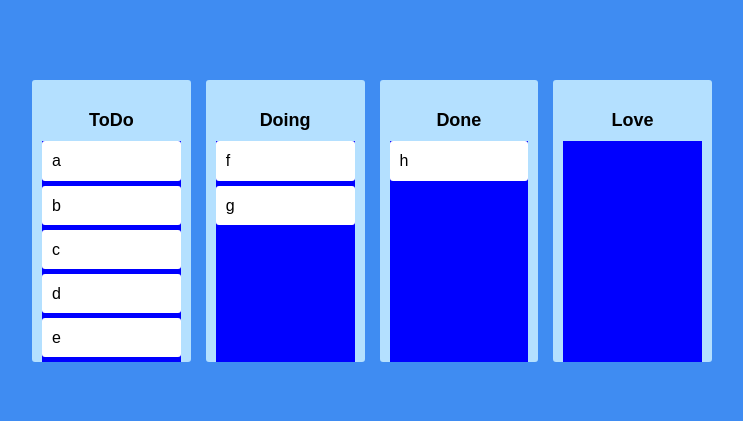
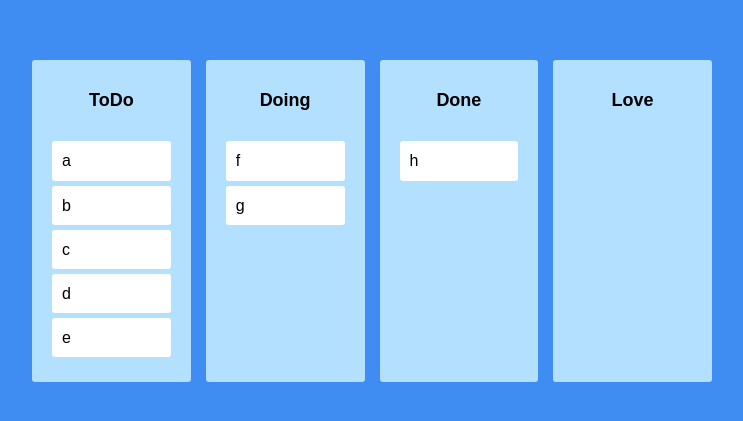
Before and after one commit to joyjsmun/Clone_Trello, a React (Create React App) app: page / in a window 1280 px wide. Shown: the part 179-600 px from the top of the page, without its empty margins (268-1011 px from the left). Built offline with nearby package versions, Linux system fonts and the light colour scheme.

Commit message:
ADD: styles to card

```diff
--- a/src/Board.tsx
+++ b/src/Board.tsx
@@ -4,12 +4,13 @@ import styled from "styled-components";
 
 
 const Wrapper = styled.div`
-  padding:0px 10px;
+
   padding-top: 30px;
   background-color: ${(props) => props.theme.boardColor};
   border-radius:3px;
   display: flex;
   flex-direction: column;
+  overflow: hidden;
 
 `
 const Title = styled.h2`
@@ -24,8 +25,15 @@ interface IAreaProps{
 }
 
 const Area = styled.div<IAreaProps>`
-    background-color: ${(props) =>(props.isDraggingOver ? "pink" : props.isDraggingFromThis ? "red":"blue")};
+    background-color: ${(props) =>(
+        props.isDraggingOver ?
+        "#dfe6e9"
+        : props.isDraggingFromThis
+        ? "#b2bec3"
+        :"transparent")};
     flex-grow: 1;
+    padding:20px;
+    transition: background-color 0.3s ease-in-out;
 
 `
 
--- a/src/Components/DraggableCard.tsx
+++ b/src/Components/DraggableCard.tsx
@@ -7,18 +7,22 @@ interface IDragabbleCardProps{
     index:number;
 }
 
-const Card = styled.div`
+const Card = styled.div<{isDragging:boolean}>`
   border-radius:3px;
-  padding:10px 10px;
+  padding:10px;
   margin-bottom: 5px;
-  background-color: ${(props) => props.theme.cardColor};
+  background-color: ${(props) => props.isDragging ? "#e4f2ff" : props.theme.cardColor};
+  box-shadow: ${(props) =>
+    props.isDragging ? "0px 2px 5px rgba(0, 0, 0, 0.05)" : "none"};
 `
 
 function DraggableCard({toDo,index}:IDragabbleCardProps) {
  return (
     <Draggable key={toDo} draggableId={toDo} index={index}>
-    {(magic) =>
-      <Card ref={magic.innerRef}
+    {(magic,snapshot) =>
+      <Card
+      isDragging= {snapshot.isDragging}
+      ref={magic.innerRef}
        {...magic.draggableProps}
        {...magic.dragHandleProps}>
          {toDo}
```
